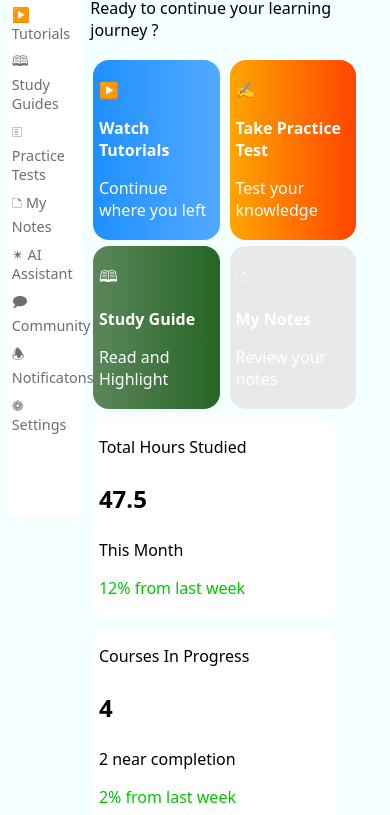
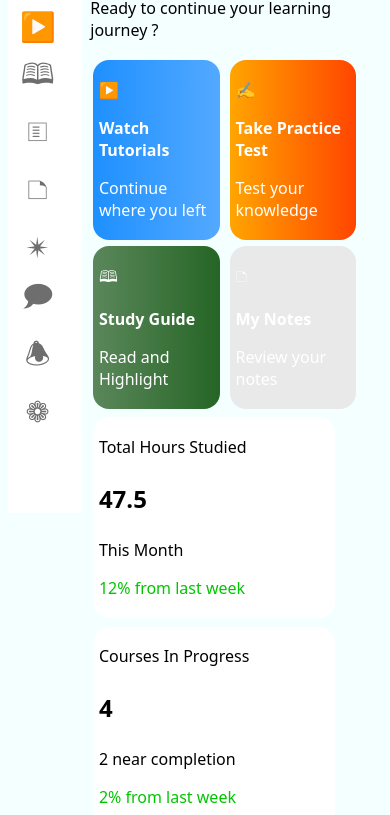
Before and after one commit to PrinceD08/Learnity, a plain HTML site: page index.html in a window 390 px wide. Shown: the part 168-983 px from the top of the page. Drawn offline with Linux system fonts and the light colour scheme.

Commit message:
mobile responsive

```diff
--- a/index.html
+++ b/index.html
@@ -7,20 +7,20 @@
     <meta name="description" content="Learnity">
     <title>Learnity</title>
     <link rel="stylesheet" href="style.css">
-    <script src="main.js"></script>
+    <script src="main.js" defer></script>
 </head>
 <body>
     <section id="section1">
         <p id="header">🎓Learnity</p>
-        <p class="nav-bar">◯ Dashboard</p>
-        <p class="nav-bar">▶️ Tutorials</p>
-        <p class="nav-bar">🕮 Study Guides</p>
-        <p class="nav-bar">🗉 Practice Tests</p>
-        <p class="nav-bar">🗅 My Notes</p>
-        <p class="nav-bar" onclick="runAI()">✴ AI Assistant</p>
-        <p class="nav-bar">🗩 Community</p>
-        <p class="nav-bar">🕭 Notificatons</p>
-        <p class="nav-bar">❁ Settings</p>
+        <p class="nav-bar" id="nav-bar1">◯ Dashboard</p>
+        <p class="nav-bar" id="nav-bar2">▶️ Tutorials</p>
+        <p class="nav-bar" id="nav-bar3">🕮 Study Guides</p>
+        <p class="nav-bar" id="nav-bar4">🗉 Practice Tests</p>
+        <p class="nav-bar" id="nav-bar5">🗅 My Notes</p>
+        <p class="nav-bar" onclick="runAI()" id="nav-bar6">✴ AI Assistant</p>
+        <p class="nav-bar" id="nav-bar7">🗩 Community</p>
+        <p class="nav-bar" id="nav-bar8">🕭 Notificatons</p>
+        <p class="nav-bar" id="nav-bar9">❁ Settings</p>
     </section>
     <section id="section2">
         <div id="header2">
--- a/main.js
+++ b/main.js
@@ -1,3 +1,49 @@
 function runAI(){
     window.location.href='AIAssistant/index-ai.html'
 }
+const mq = window.matchMedia("(max-width: 940px)");
+
+function handleScreen(e) {
+  if (e.matches) {
+    document.getElementById("nav-bar1").textContent= "◯";
+  }
+  if (e.matches) {
+    document.getElementById("nav-bar2").textContent = "▶️";
+  }
+  if (e.matches) {
+    document.getElementById("nav-bar3").textContent = "🕮";
+  }
+  if (e.matches) {
+    document.getElementById("nav-bar4").textContent = "🗉";
+  }
+  if (e.matches) {
+    document.getElementById("nav-bar5").textContent = "🗅";
+  }
+  if (e.matches) {
+    document.getElementById("nav-bar6").textContent = "✴";
+  }
+  if (e.matches) {
+    document.getElementById("nav-bar7").textContent = "🗩";
+  }
+  if (e.matches) {
+    document.getElementById("nav-bar8").textContent = "🕭";
+  }
+  if (e.matches) {
+    document.getElementById("nav-bar9").textContent = "❁";
+  }
+
+  else {
+    document.getElementById("nav-bar1").textContent= "◯ Dashboard";
+    document.getElementById("nav-bar2").textContent = "▶️ Tutorials";
+    document.getElementById("nav-bar3").textContent = "🕮 Study Guides";
+    document.getElementById("nav-bar4").textContent = "🗉 Practice Tests";
+    document.getElementById("nav-bar5").textContent = "🗅 My Notes";
+    document.getElementById("nav-bar6").textContent = "✴ AI Assistant";
+    document.getElementById("nav-bar7").textContent = "🗩 Community";
+    document.getElementById("nav-bar8").textContent = "🕭 Notificatons";
+    document.getElementById("nav-bar9").textContent = "❁ Settings";
+  }
+}
+
+handleScreen(mq);
+mq.addEventListener("change", handleScreen);
--- a/style.css
+++ b/style.css
@@ -229,6 +229,7 @@ img{
         width: 90%;
     }
     .nav-bar{
-        font-size: 90%;
+        font-size: 180%;
+        text-align: center;
     }
 }
```
